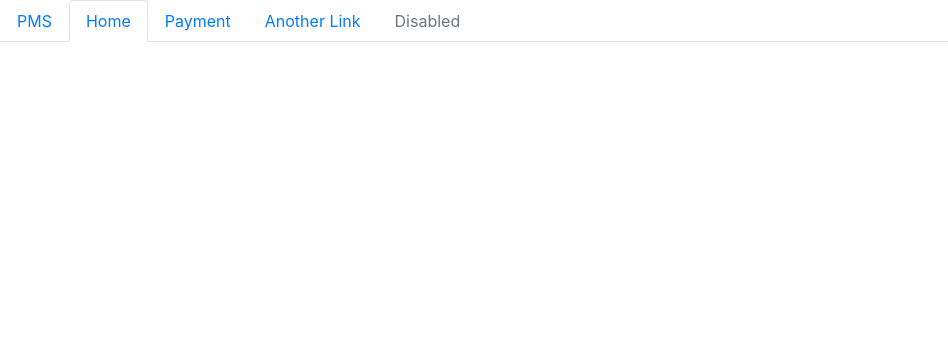
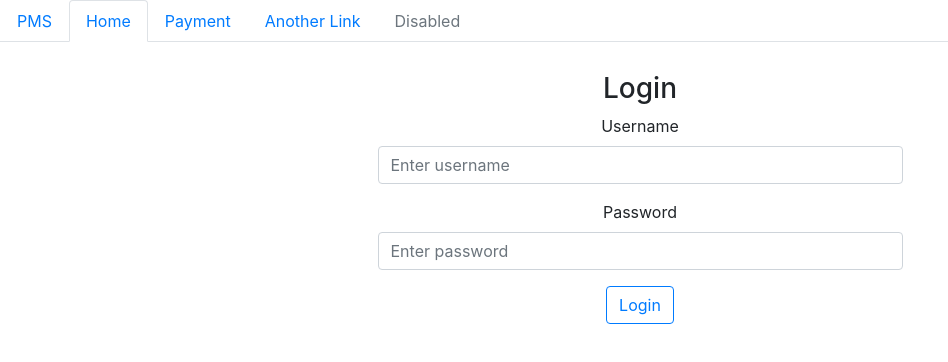
Before and after one commit to abhishek97/cableFrontend, a Vue app: page /#/login in a window 1280 px wide. Shown: the top 362 px of the page, without its empty margins (0-948 px from the left). Built offline with nearby package versions, Linux system fonts and the light colour scheme.

Commit message:
implement login via jwt

```diff
--- a/package.json
+++ b/package.json
@@ -16,7 +16,8 @@
     "moment": "^2.18.1",
     "vue": "^2.3.3",
     "vue-router": "^2.6.0",
-    "vue-spinner": "^1.0.2"
+    "vue-spinner": "^1.0.2",
+    "vuex": "^2.3.1"
   },
   "devDependencies": {
     "autoprefixer": "^7.1.2",
--- a/src/App.vue
+++ b/src/App.vue
@@ -16,6 +16,11 @@ export default {
   name: 'app',
   components: {
     Nav
+  },
+  mounted () {
+    if (!this.$store.state.isLoggedIn) {
+      this.$router.push('login')
+    }
   }
 }
 </script>
--- /dev/null
+++ b/src/components/Login.vue
@@ -0,0 +1,45 @@
+<template>
+  <div class="container text-center">
+    <h3>Login</h3>
+    <div class="form-group">
+      <label>Username</label>
+      <input type="text" class="form-control" placeholder="Enter username" @change="changeUsername" >
+    </div>
+    <div class="form-group">
+      <label>Password</label>
+      <input type="password" class="form-control" placeholder="Enter password" @change="changePassword">
+    </div>
+    <button class="btn btn-outline-primary" @click="logIn" >Login</button>
+  </div>
+</template>
+
+<script type="text/babel">
+  export default {
+    name: 'Login',
+    methods: {
+      changeUsername (e) {
+        this.$store.commit('changeUsername', e.target.value)
+      },
+      changePassword (e) {
+        this.$store.commit('changePassword', e.target.value)
+      },
+      logIn () {
+        this.$store.dispatch('authenticate').then(() => {
+          console.log('then')
+          if (this.$store.state.isLoggedIn) {
+            this.$router.push('home')
+          }
+        }).catch(err => {
+          console.error(err)
+          alert('Wrong Username and password!')
+        })
+      }
+    }
+  }
+</script>
+
+<style scoped>
+  .container {
+    width: 50%
+  }
+</style>
--- a/src/main.js
+++ b/src/main.js
@@ -2,6 +2,7 @@ import Vue from 'vue'
 import BootstrapVue from 'bootstrap-vue'
 import App from './App'
 import router from './router'
+import store from './store'
 
 Vue.config.productionTip = false
 
@@ -11,5 +12,6 @@ Vue.use(BootstrapVue)
 new Vue({
   el: '#app',
   router,
+  store,
   render: h => h(App)
 })
--- a/src/router/index.js
+++ b/src/router/index.js
@@ -3,6 +3,7 @@ import Router from 'vue-router'
 import Home from '@/components/Home.vue'
 import AddPayment from '@/components/AddPayment.vue'
 import Customer from '@/components/Customer/Index.vue'
+import Login from '@/components/Login.vue'
 Vue.use(Router)
 
 export default new Router({
@@ -11,6 +12,11 @@ export default new Router({
       path: '/home',
       name: 'Home',
       component: Home
+    },
+    {
+      path: '/login',
+      name: 'Login',
+      component: Login
     },
     {
       path: '/addPayment',
--- /dev/null
+++ b/src/store/index.js
@@ -0,0 +1,46 @@
+/**
+ * Created by abhishek on 25/07/17.
+ */
+'use strict'
+
+import Vue from 'vue'
+import Vuex from 'vuex'
+import API from '../utils/http-api'
+
+Vue.use(Vuex)
+
+export default new Vuex.Store({
+  state: {
+    isLoggedIn: false,
+    username: null,
+    password: null,
+    jwt: ''
+  },
+  mutations: {
+    setJwt (state, val) {
+      state.jwt = val
+    },
+    logIn (state) {
+      state.isLoggedIn = true
+    },
+    changeUsername (state, val) {
+      state.username = val
+    },
+    changePassword (state, val) {
+      state.password = val
+    }
+  },
+  actions: {
+    authenticate ({state, commit}) {
+      return API.post('/login', {
+        username: state.username,
+        password: state.password
+      }).then(response => {
+        const jwt = response.data
+        API.defaults.headers.common['Authorization'] = `Bearer ${jwt}`
+        commit('setJwt', jwt)
+        commit('logIn')
+      })
+    }
+  }
+})
```
Also changed, not shown: 1 other file (tests, documents, lock files or other folders).
